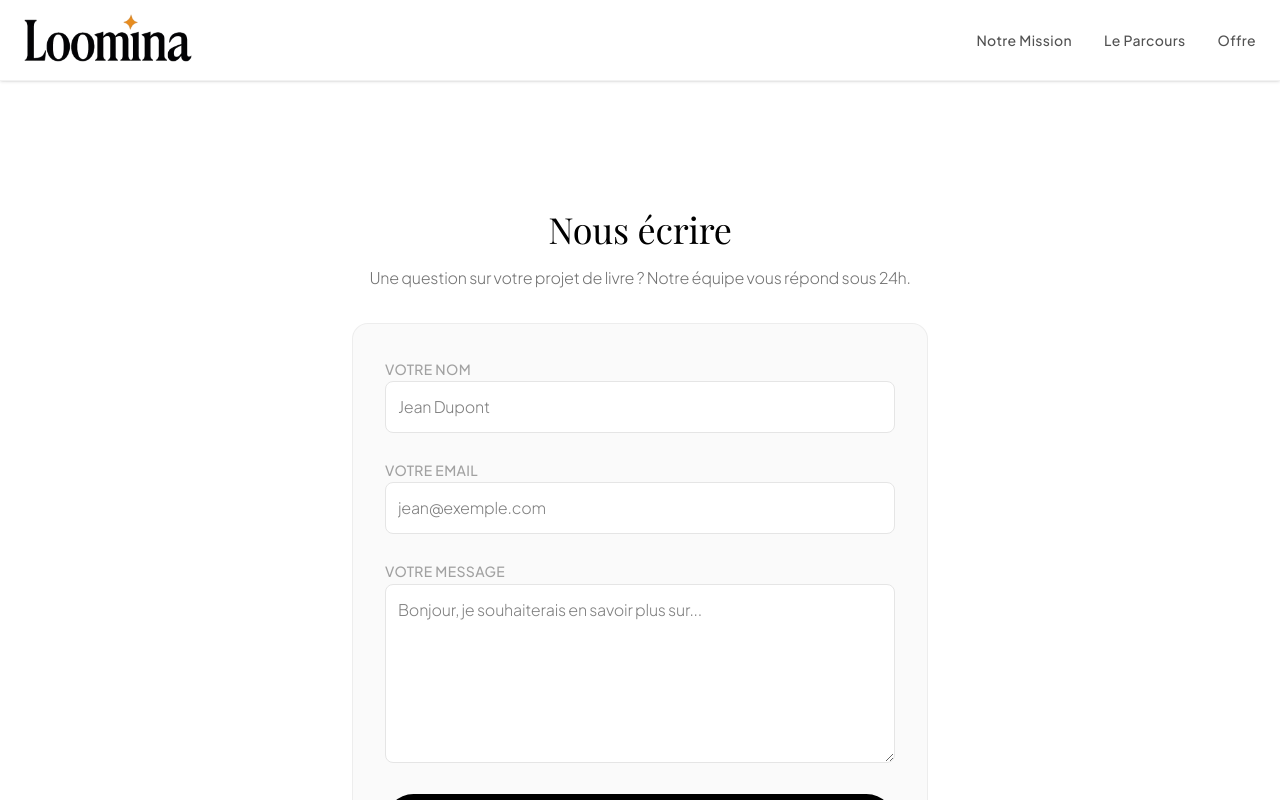
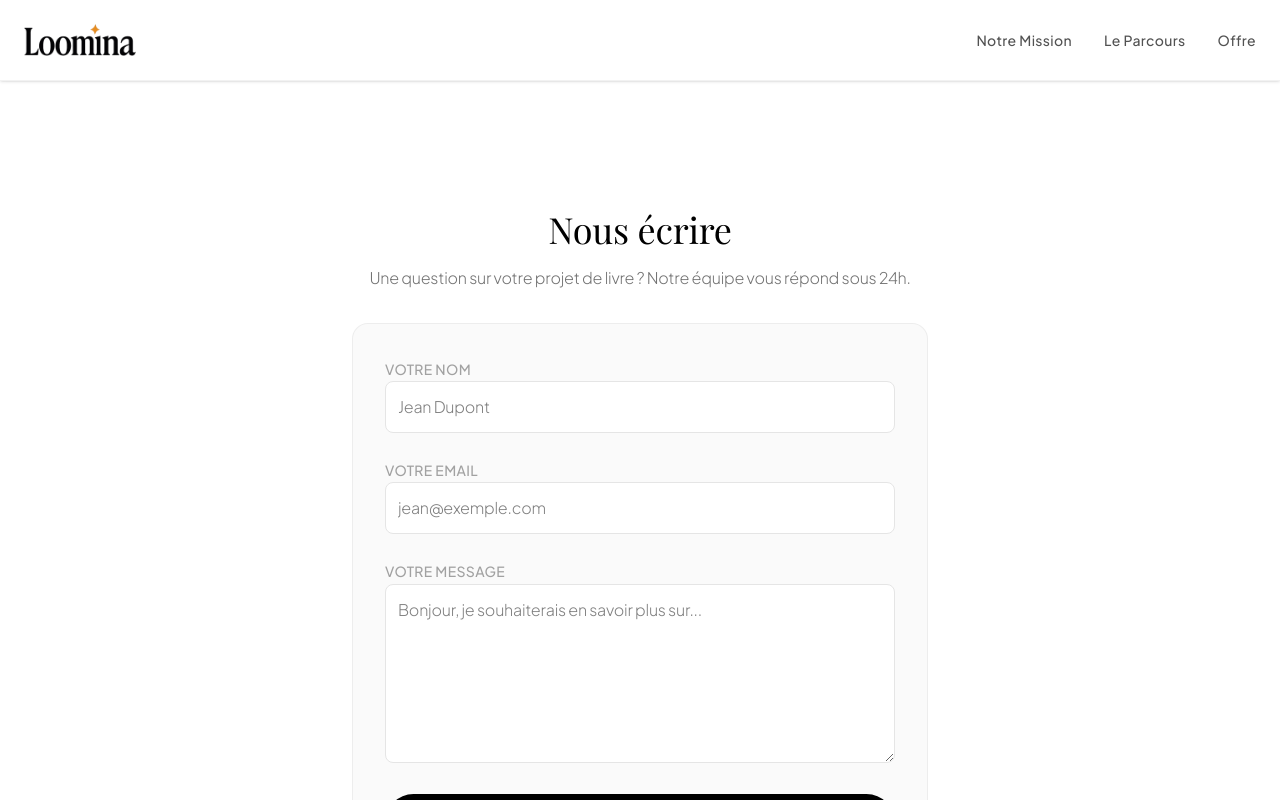
Before and after one commit to solalchetrit/loomina, a Next.js app: page /contact in a window 1280 px wide. Shown: the top 800 px of the page. Built offline with nearby package versions, Linux system fonts and the light colour scheme; a web font is replaced by a local one.

Commit message:
fix(ui): align header logo size with footer

```diff
--- a/components/Header.tsx
+++ b/components/Header.tsx
@@ -14,7 +14,7 @@ export default function Header() {
     <header className="sticky top-0 z-50 w-full border-b border-black/5 bg-white shadow-sm transition-all duration-300">
       <div className="mx-auto flex h-20 max-w-7xl items-center justify-between px-6">
         <Link href="/" className="relative z-10 flex shrink-0 items-center">
-          <div className="relative h-10 w-36 md:h-12 md:w-48 -mt-1">
+          <div className="relative h-8 w-40">
             <Image
               src="/header-logo-trimmed.png"
               alt="Logo Loomina"
```
